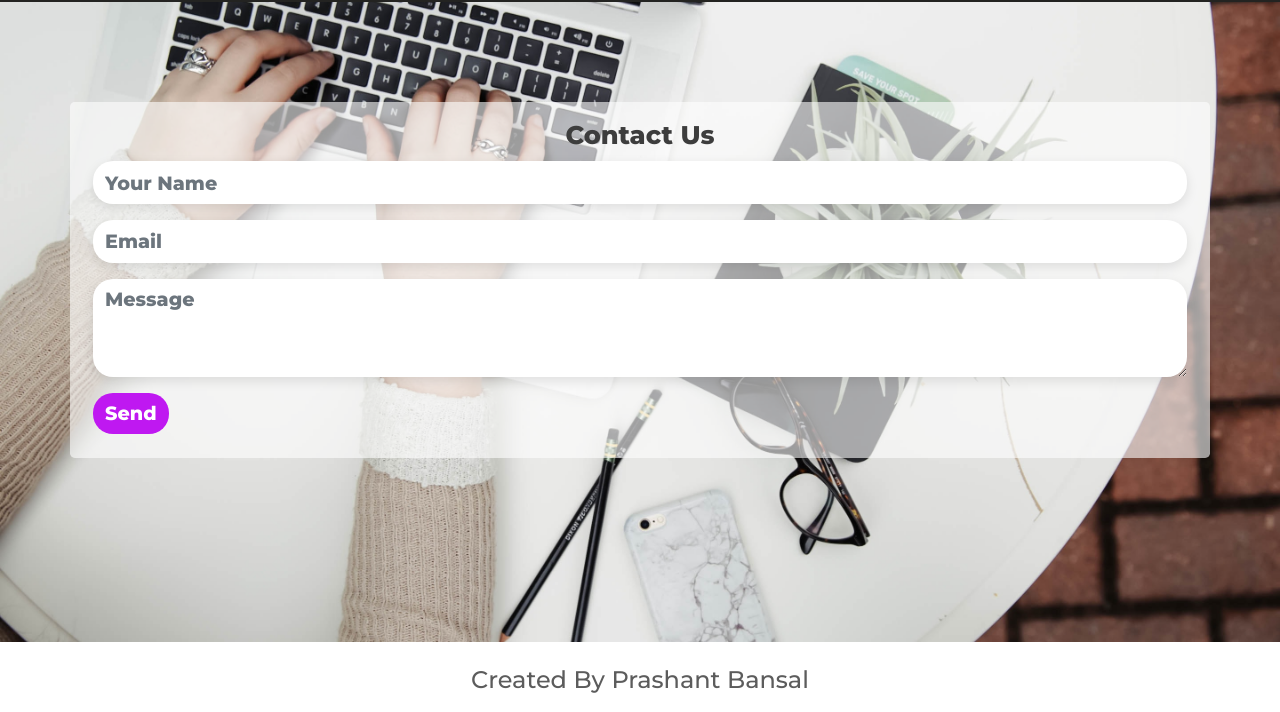
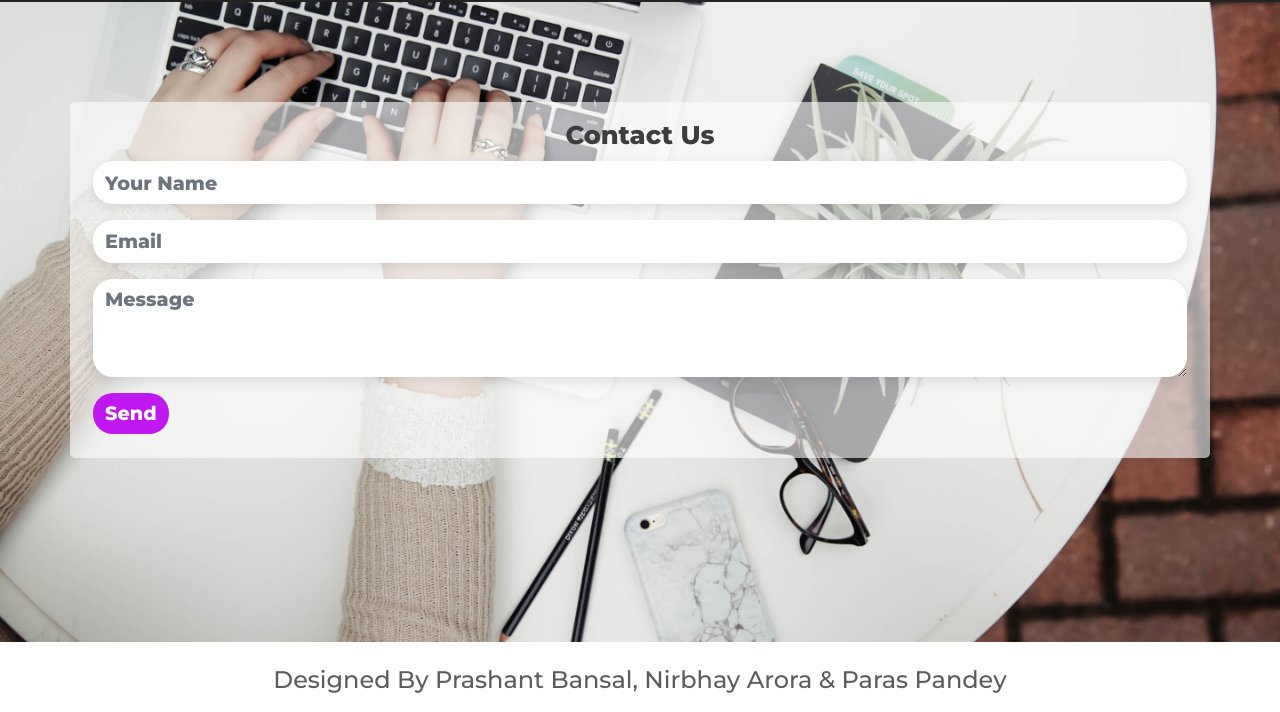
Before and after one commit to prashant0829/My-School-Website, a plain HTML site: page index.html in a window 1280 px wide. Shown: the part 4652-5364 px from the top of the page. Drawn offline with nearby package versions, Linux system fonts and the light colour scheme.

Commit message:
Update index.html

```diff
--- a/index.html
+++ b/index.html
@@ -461,7 +461,7 @@
   </div>
   <footer>
     <div class="container-fluid text-center">
-      <p>Created By Prashant Bansal</p>
+      <p>Designed By Prashant Bansal, Nirbhay Arora & Paras Pandey</p>
       <a class="p-2 instagram" href="https://www.instagram.com/prashant_rock_star/"><i
           class="fab fa-instagram fa-2x"></i></a>
       <a class="p-2 facebook" href="https://www.facebook.com/prashant.bansal.500"><i
```
